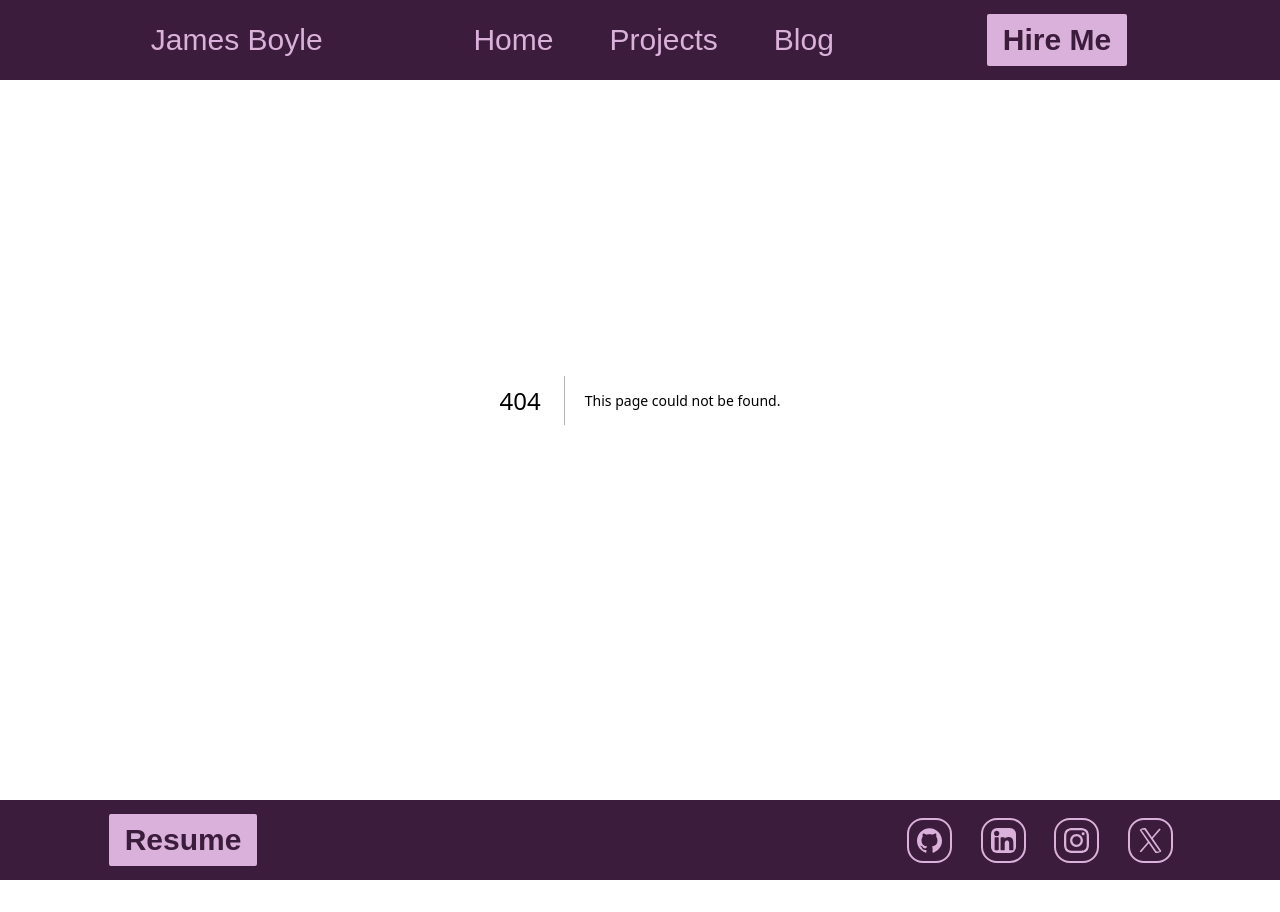
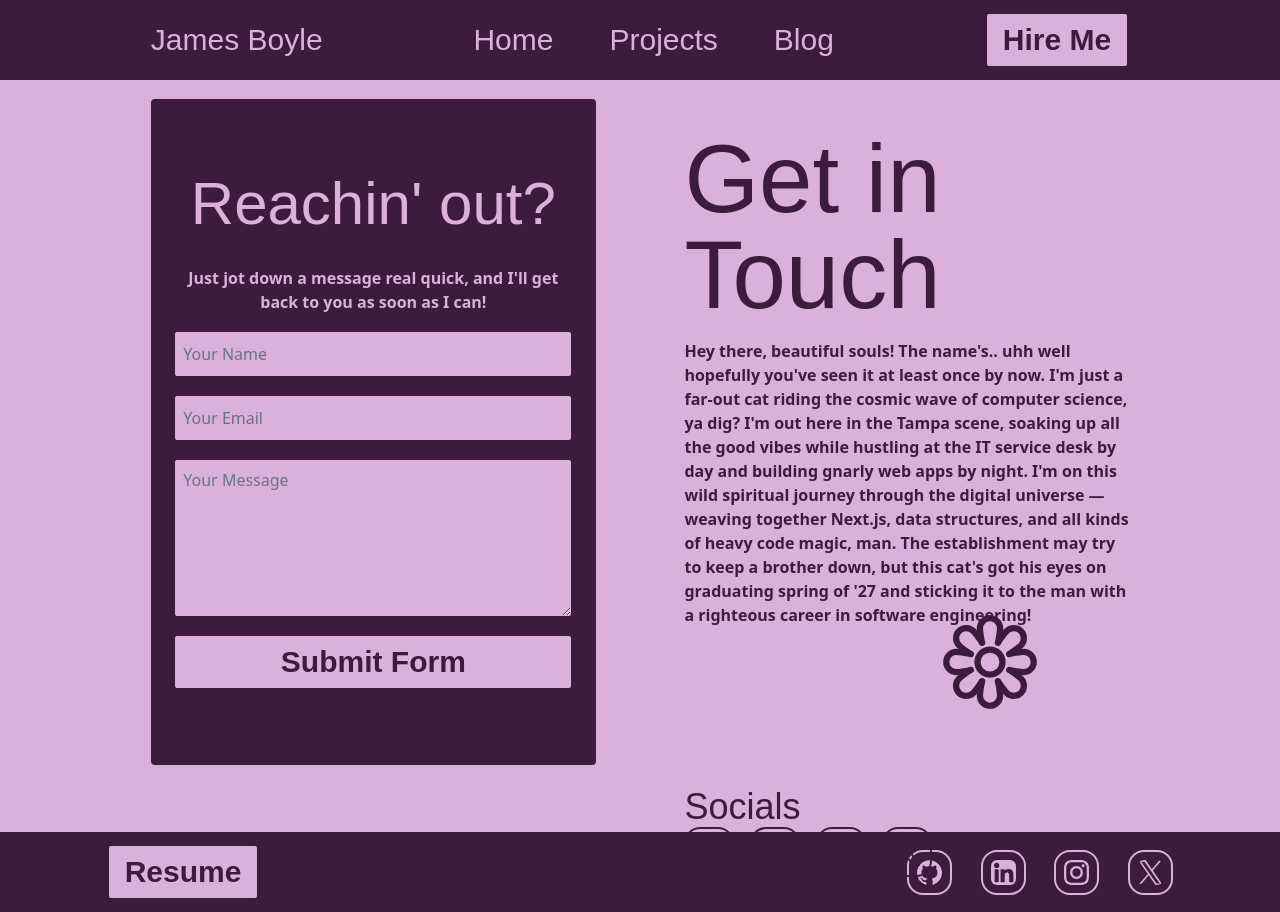
Before and after one commit to jamesdev4you/GroovyPortfolio, a Next.js app in the folder portfolio/: page /contact in a window 1280 px wide. Before the commit this address had no page. Before the commit the page ends 880 px from the top, so only its background shows below. Built offline with nearby package versions, Linux system fonts and the light colour scheme; a web font is replaced by a local one.

Commit message:
portfolio

```diff
--- /dev/null
+++ b/portfolio/app/blog/page.tsx
@@ -0,0 +1,11 @@
+
+export default function Projects(){
+    return(
+        <div className=" flex flex-col justify-center items-center w-screen h-80 bg-foreground ">
+            <div className="mt-30 flex-row items-center justify-center bg-foreground w-11/12 h-screen">
+                <h1 className="text-8xl w-full text-center font-display text-background">Cozy New News</h1>
+                <p className="text-xl mt-5 w-full text-center text-background">Stay hip with the times and read one of my blogs below (:</p>
+            </div>
+        </div>
+    )
+}
--- a/portfolio/app/components/navbar.tsx
+++ b/portfolio/app/components/navbar.tsx
@@ -16,7 +16,7 @@ export default function NavBar() {
     const pathname = usePathname();
     /*Finish creating the navbar by flex box three sections: Title, NavList, Button for contact. Make logo */
     return (
-        <nav className="fixed z-50 top-0 w-full h-20 bg-background flex items-center md:justify-evenly justify-between md:pl-0 md:pr-0 pl-8 pr-16">
+        <nav className="fixed z-50 top-0 w-full h-20 bg-background flex items-center md:justify-evenly justify-between md:pl-0 md:pr-0 pl-4 pr-16">
             {/* This is for medium screens */}
             <div className="hidden md:flex text-3xl font-display text-foreground">James Boyle</div>
             <ul className="space-x-4 gap-10 hidden md:flex">
@@ -32,9 +32,11 @@ export default function NavBar() {
                 ))}
             </ul>
             {/* From https://v1.tailwindcss.com/components/buttons with slight modifications*/}
-            <button className="hidden md:flex hover:cursor-pointer font-display text-3xl bg-foreground hover:bg-background  text-background font-semibold hover:text-foreground hover:border-foreground border-2 py-2 px-4 border-background  rounded">
-            Hire Me
-            </button>
+            <a href="/contact" target="_blank" rel="noopener noreferrer">
+                <button className="hidden md:flex hover:cursor-pointer font-display text-3xl bg-foreground hover:bg-background  text-background font-semibold hover:text-foreground hover:border-foreground border-2 py-2 px-4 border-background  rounded">
+                Hire Me
+                </button>
+            </a>
 
             {/* This is for small and below screens */}
             <button
--- /dev/null
+++ b/portfolio/app/contact/page.tsx
@@ -0,0 +1,62 @@
+import GithubIcon from "../../public/icons/github.svg"
+import LinkedInIcon from "../../public/icons/linkedin.svg"
+import InstagramIcon from "../../public/icons/instagram.svg"
+import XIcon from "../../public/icons/x.svg"
+import Flower from "../../public/icons/flower.svg"
+
+
+const SocialMedias = [
+  { name: "Github", Icon: GithubIcon, href: "https://github.com/jamesdev4you"},
+  { name: "LinkedIn", Icon: LinkedInIcon, href: "https://www.linkedin.com/in/jamesboyleusf/"},
+  { name: "Instagram", Icon: InstagramIcon, href: "https://www.instagram.com/jamesboyle813"},
+  { name: "X", Icon: XIcon, href: "https://x.com/elonmusk"},
+];
+
+export default function Contact() {
+    return(
+            <div className="relative flex justify-center items-center w-screen h-screen mt-8 bg-foreground ">
+            <Flower
+                width={100}
+                height={100}
+                className="absolute z-0 [&_path]:stroke-background! [&_circle]:stroke-background! bottom-30 right-60 "
+            />
+                <div className=" h-10/12 w-10/12 flex justify-around items-start">
+                {/* Form */}
+                <div className="rounded border-background border-4 flex flex-col bg-background items-center justify-center w-5/12 h-full gap-4">
+                    <form action="https://api.web3forms.com/submit" method="POST" className=" flex flex-col gap-4 w-11/12 h-full items-center justify-center" >
+                        <h1 className="text-6xl font-display text-foreground text-center ">Reachin&apos; out?</h1>
+                        <p className="text-foreground mt-4 font-semibold text-center">Just jot down a message real quick, and I&apos;ll get back to you as soon as I can!</p>
+
+                        <input type="hidden" name="access_key" value="YOUR_ACCESS_KEY_HERE"/>
+
+                        <input type="text" name="name" className=" rounded w-full h-12 bg-foreground p-2 text-foreground placeholder:text-gray-500 border-2 border-background focus:accent-accent focus:border-accent" placeholder="Your Name" required/>
+                        <input type="email" name="email" className=" rounded w-full h-12 p-2 bg-foreground text-foreground placeholder:text-gray-500 border-2 border-background focus:accent-accent focus:border-accent" placeholder="Your Email" required/>
+                        <textarea name="message" className="rounded w-full h-40 p-2 bg-foreground text-foreground placeholder:text-gray-500 border-2 border-background focus:accent-accent focus:border-accent" placeholder="Your Message" required></textarea>
+                        <input type="hidden" name="redirect" value="https://web3forms.com/success"/>
+                        <button type="submit" className=" flex align-center justify-center hover:cursor-pointer w-full font-display text-3xl bg-foreground hover:bg-background  text-background font-semibold hover:text-foreground hover:border-foreground border-2 py-2 px-4 border-background rounded" >Submit Form</button>
+
+                    </form>
+                </div>
+
+                {/* Contact info */}
+                <div className=" w-5/12 flex flex-col items-center justify-center mt-8">
+                    <h2 className="text-8xl font-display text-background">Get in Touch</h2>
+                    <p className=" w-full text-background mt-4 font-semibold text-start">Hey there, beautiful souls! The name&apos;s.. uhh well hopefully you&apos;ve seen it at least once by now. I&apos;m just a far-out cat riding the cosmic wave of computer science, ya dig? I&apos;m out here in the Tampa scene, soaking up all the good vibes while hustling at the IT service desk by day and building gnarly web apps by night. I&apos;m on this wild spiritual journey through the digital universe — weaving together Next.js, data structures, and all kinds of heavy code magic, man. The establishment may try to keep a brother down, but this cat&apos;s got his eyes on graduating spring of &apos;27 and sticking it to the man with a righteous career in software engineering!</p>
+                    <h2 className="mt-40 w-full text-4xl font-display text-background">Socials</h2>
+                    <div className="flex w-full items-center justify-start space-x-4">
+                        {SocialMedias.map(({ name, Icon, href }) => (
+                        <a key={name} href={href} target="_blank" rel="noopener noreferrer">
+                            <Icon
+                            width={50}
+                            height={50}
+                            className=" text-background p-2 border-2 hover:text-foreground hover:bg-background hover:border-background rounded-2xl"
+                            />
+                        </a>
+                        ))}
+                    </div>
+                </div>
+
+                </div>
+            </div>
+    )
+}
--- a/portfolio/app/page.tsx
+++ b/portfolio/app/page.tsx
@@ -86,9 +86,11 @@ export default function Home() {
               </a>
             ))}
           </div>
-          <button className="hidden md:flex hover:cursor-pointer font-display text-3xl bg-foreground hover:bg-background  text-background font-semibold hover:text-foreground hover:border-foreground border-2 py-2 px-4 border-background  rounded">
-            Hire Me
-          </button>
+          <a href="/contact">
+            <button className="hidden md:flex hover:cursor-pointer font-display text-3xl bg-foreground hover:bg-background  text-background font-semibold hover:text-foreground hover:border-foreground border-2 py-2 px-4 border-background  rounded">
+              Hire Me
+            </button>
+          </a>
         </div>
 
       </div>
--- a/portfolio/package.json
+++ b/portfolio/package.json
@@ -10,6 +10,9 @@
     "lint:fix": "eslint --fix"
   },
   "dependencies": {
+    "@emotion/react": "^11.14.0",
+    "@emotion/styled": "^11.14.1",
+    "@mui/material": "^9.0.1",
     "lucide-react": "^1.16.0",
     "next": "^16.2.6",
     "react": "^19.2.6",
```
Also changed, not shown: 1 other file (tests, documents, lock files or other folders).
